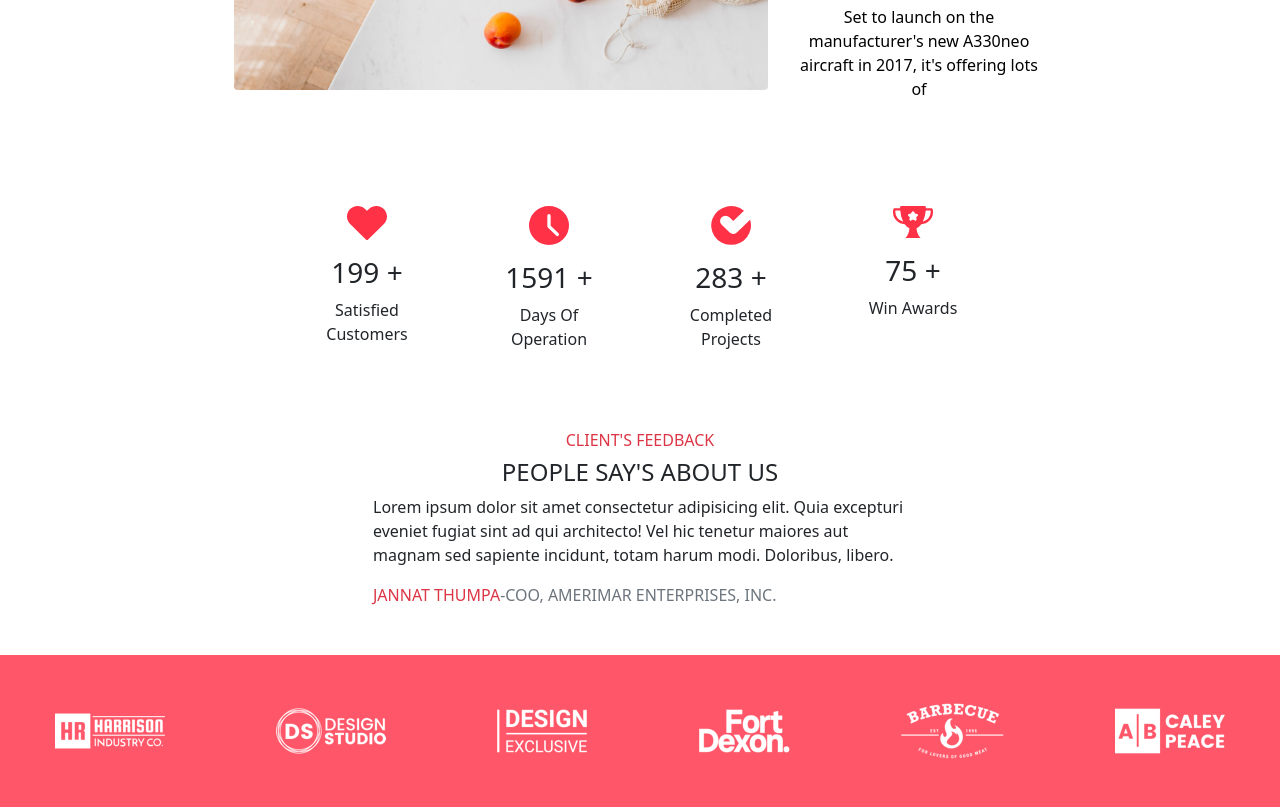
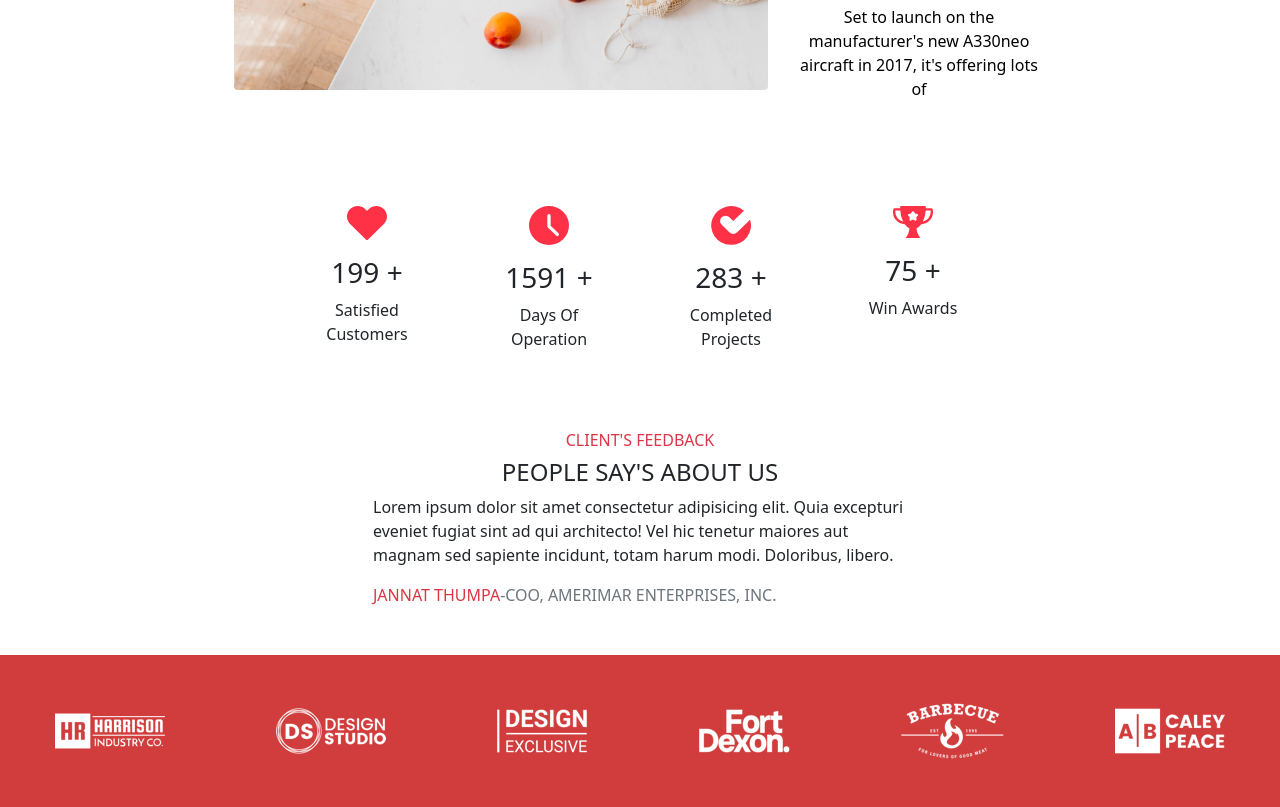
Before and after one commit to Shahzadkhanks19/fyle-assignment, a plain HTML site: page index.html in a window 1280 px wide. Shown: the part 1695-2502 px from the top of the page. Drawn offline with nearby package versions, Linux system fonts and the light colour scheme.

Commit message:
Update style.css

```diff
--- a/style.css
+++ b/style.css
@@ -91,5 +91,5 @@ button {
 }
 
 .footer {
-  background-image: url(/NoPath\ -\ Copy.svg);
+  background-color: #d13c3c;
 }
```
